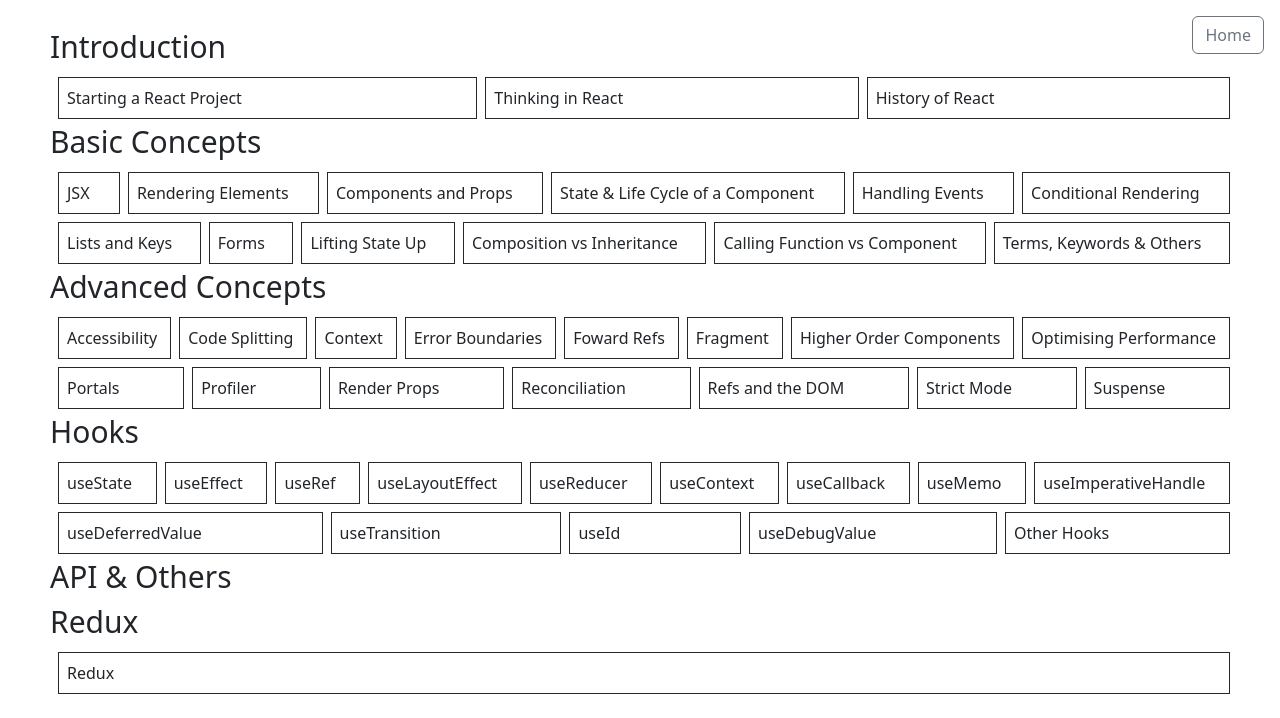
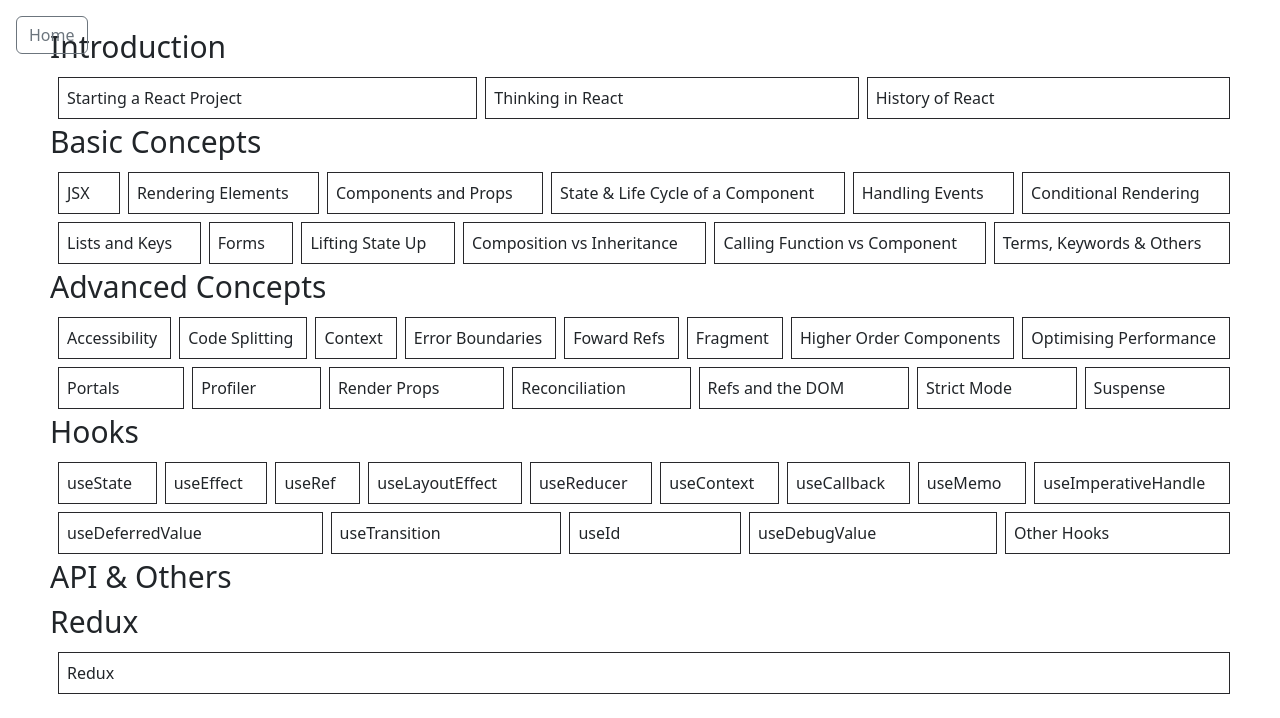
Before and after one commit to phantom-5/rp, a React (Create React App) app: page / in a window 1280 px wide. Shown: the top 718 px of the page. Built offline with nearby package versions, Linux system fonts and the light colour scheme.

Commit message:
btn position change

```diff
--- a/src/App.css
+++ b/src/App.css
@@ -32,7 +32,7 @@
 .button-back {
   position: absolute;
   top:16px;
-  right: 16px;
+  left: 16px;
 }
 
 .HooksEvernote {
```
